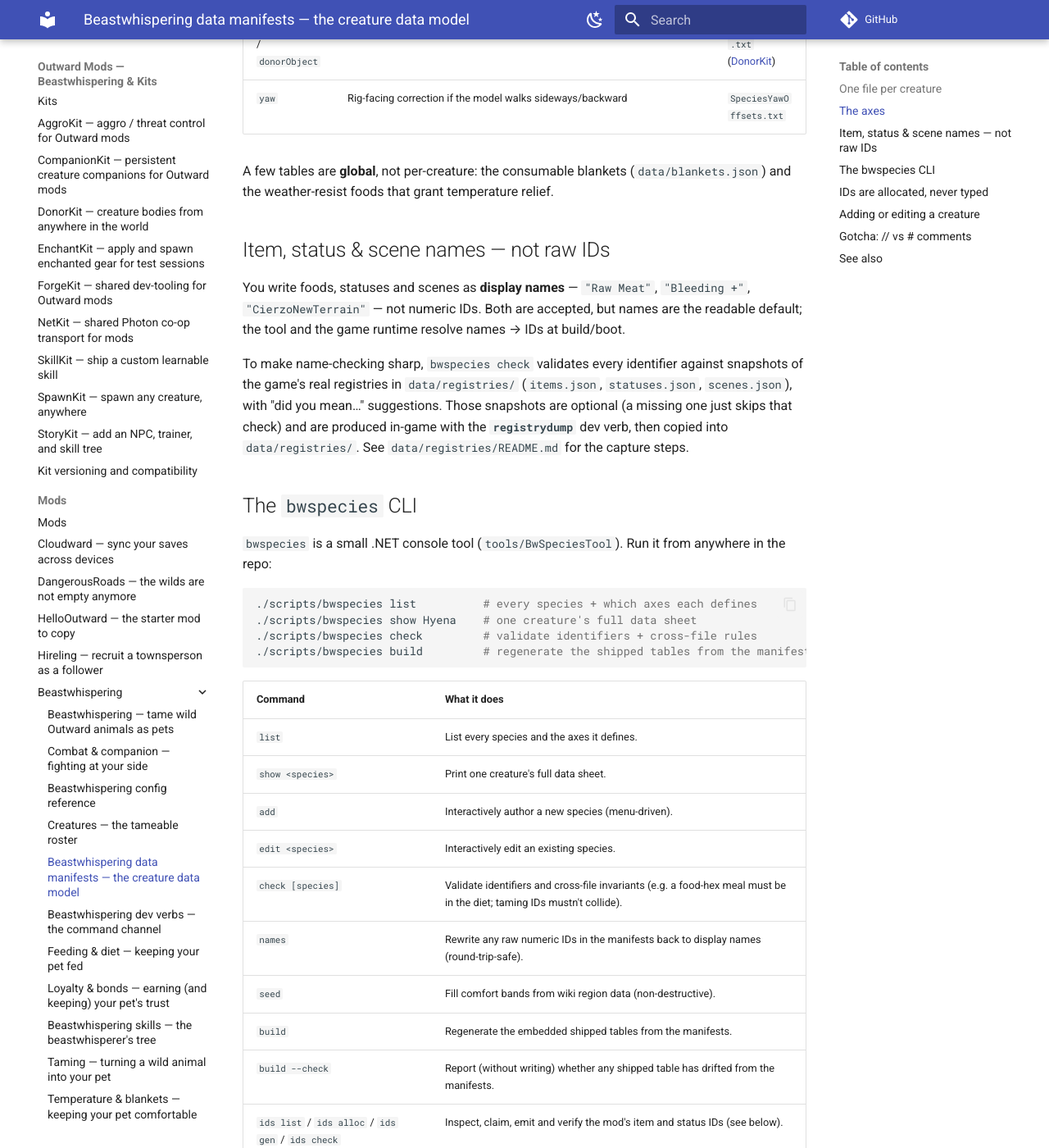
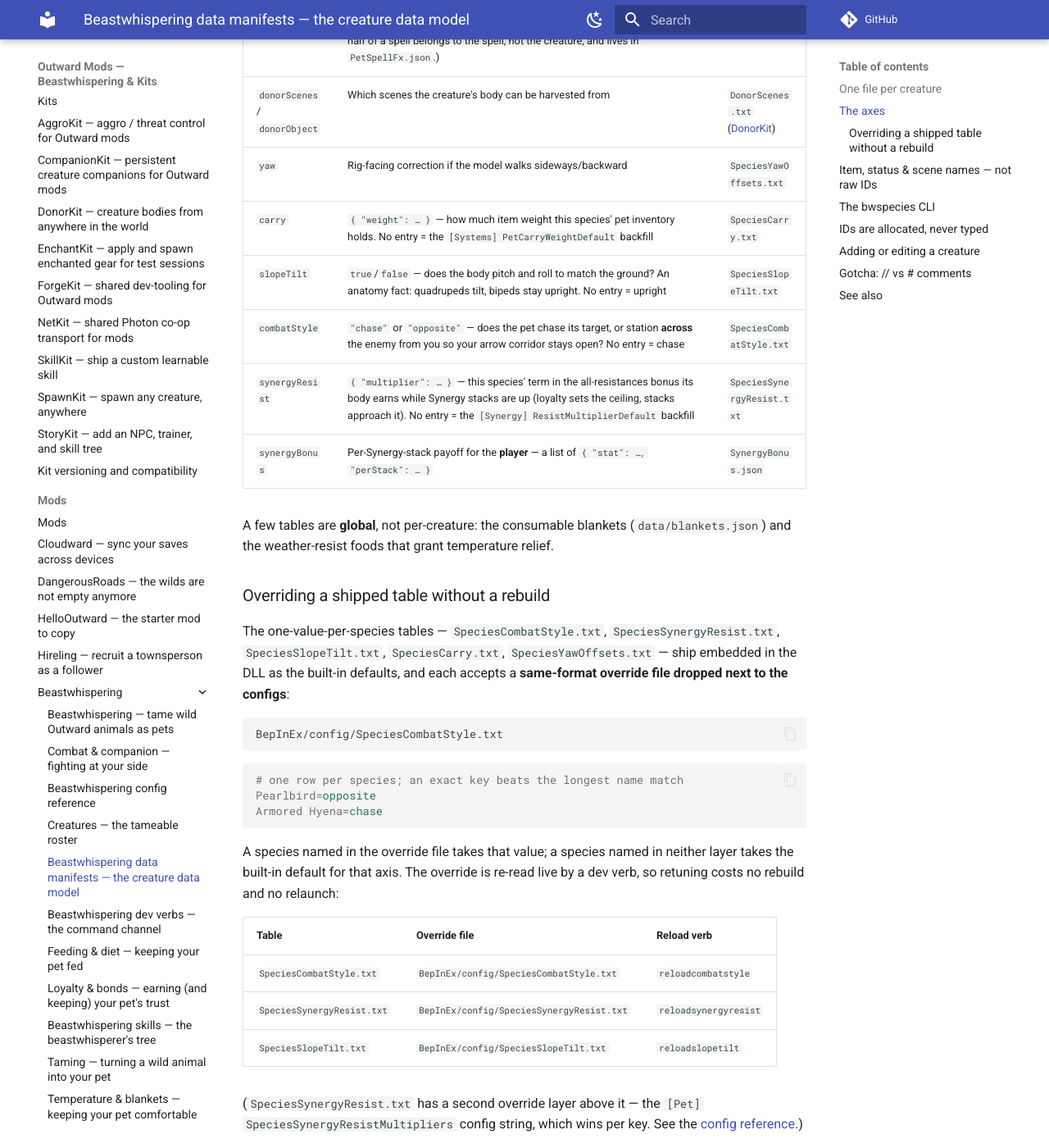
Before and after one commit to cobalt-craft/outward-mods-wiki, an MkDocs documentation site: the page built from docs/mods/beastwhispering/data-manifests.md, in a window 1280 px wide and 1400 px high, scrolled down 2171 px. Shown: the whole window at 82% size. Built offline with MkDocs 1.6.1 and Material for MkDocs 9.7.7, drawn with Linux system fonts in a browser that asks for light colours; comment, search, counter and statistics services are not loaded; some of the changed text lies outside the part shown.

Commit message:
Sync wiki from source @ fa4a26d

````diff
--- a/docs/mods/beastwhispering/data-manifests.md
+++ b/docs/mods/beastwhispering/data-manifests.md
@@ -34,7 +34,7 @@ Free-text `notes` may sit alongside; they are documentation only and are never c
 | `tamingFood` | The chow + recipe scroll you cook to tame it, and the recipe's ingredients | `TamingFoods.json` |
 | `comfort` | Temperature comfort band (`min`/`max` steps) | `SpeciesComfort.txt` |
 | `buffs` | Passive player buffs the bond grants (stat + percent per loyalty level) | `SpeciesBuffs.txt` |
-| `signatureAttack` | The Hunt as One special: trigger, windup, status, damage mult, cooldown, build-up, `Kind` (Melee / Ranged / Brace), and an optional `taunt` (its minimum and maximum aggro-pin seconds, lerped over loyalty) | `SpeciesSpecialAttacks.txt` |
+| `signatureAttack` | The Hunt as One special: trigger, windup, status, damage mult, cooldown, build-up, `Kind` (Melee / Ranged / Brace), and an optional `taunt` — `minSeconds`/`maxSeconds` (the aggro-pin window, lerped over loyalty) plus `chancePercent`/`chancePerStack` for a pin earned through Hunt-as-One **Synergy** (the roll at one stack, and how much each further stack adds). Both chances absent = the pin is stance-earned only; the whole window absent = no taunt at all | `SpeciesSpecialAttacks.txt` |
 | `forTheKill` | The For the Kill execute debuff, plus an optional `killBuff` | `ForTheKill.json` |
 | `foodHexes` | Which fed foods add which hex build-up on Hunt as One | `FoodHexes.json` |
 | `gifts` | The Gift skill's drop table (default drop + loyalty-lerped drops + nothing-chance) | `PetGifts.json` |
@@ -47,9 +47,44 @@ Free-text `notes` may sit alongside; they are documentation only and are never c
 | `flourish` | The animation the creature plays when a spell you cast reaches it. Either a plain trigger string (`"Flourish"`) or `{ "default": …, "perSpell": { "ward": … } }` for a creature whose animation differs by spell. **Empty by default — a creature with no entry animates nothing**, which is the correct starting state: trigger names are per-creature facts that can only be read off a live body with the `animdump` dev command, never guessed. (The *visual* half of a spell belongs to the spell, not the creature, and lives in `PetSpellFx.json`.) | `SpeciesFlourish.txt` |
 | `donorScenes` / `donorObject` | Which scenes the creature's body can be harvested from | `DonorScenes.txt` ([DonorKit](../../kits/donorkit.md)) |
 | `yaw` | Rig-facing correction if the model walks sideways/backward | `SpeciesYawOffsets.txt` |
+| `carry` | `{ "weight": … }` — how much item weight this species' pet inventory holds. No entry = the `[Systems] PetCarryWeightDefault` backfill | `SpeciesCarry.txt` |
+| `slopeTilt` | `true`/`false` — does the body pitch and roll to match the ground? An anatomy fact: quadrupeds tilt, bipeds stay upright. No entry = upright | `SpeciesSlopeTilt.txt` |
+| `combatStyle` | `"chase"` or `"opposite"` — does the pet chase its target, or station **across** the enemy from you so your arrow corridor stays open? No entry = chase | `SpeciesCombatStyle.txt` |
+| `synergyResist` | `{ "multiplier": … }` — this species' term in the all-resistances bonus its body earns while Synergy stacks are up (loyalty sets the ceiling, stacks approach it). No entry = the `[Synergy] ResistMultiplierDefault` backfill | `SpeciesSynergyResist.txt` |
+| `synergyBonus` | Per-Synergy-stack payoff for the **player** — a list of `{ "stat": …, "perStack": … }` | `SynergyBonus.json` |
 
 A few tables are **global**, not per-creature: the consumable blankets (`data/blankets.json`) and the
 weather-resist foods that grant temperature relief.
+
+### Overriding a shipped table without a rebuild
+
+The one-value-per-species tables — `SpeciesCombatStyle.txt`, `SpeciesSynergyResist.txt`,
+`SpeciesSlopeTilt.txt`, `SpeciesCarry.txt`, `SpeciesYawOffsets.txt` — ship embedded in the DLL as the
+built-in defaults, and each accepts a **same-format override file dropped next to the configs**:
+
+```
+BepInEx/config/SpeciesCombatStyle.txt
+```
+
+```ini
+# one row per species; an exact key beats the longest name match
+Pearlbird=opposite
+Armored Hyena=chase
+```
+
+A species named in the override file takes that value; a species named in neither layer takes the
+built-in default for that axis. The override is re-read live by a dev verb, so retuning costs no
+rebuild and no relaunch:
+
+| Table | Override file | Reload verb |
+|---|---|---|
+| `SpeciesCombatStyle.txt` | `BepInEx/config/SpeciesCombatStyle.txt` | `reloadcombatstyle` |
+| `SpeciesSynergyResist.txt` | `BepInEx/config/SpeciesSynergyResist.txt` | `reloadsynergyresist` |
+| `SpeciesSlopeTilt.txt` | `BepInEx/config/SpeciesSlopeTilt.txt` | `reloadslopetilt` |
+
+(`SpeciesSynergyResist.txt` has a second override layer above it — the `[Pet]
+SpeciesSynergyResistMultipliers` config string, which wins per key. See the
+[config reference](./config-reference.md).)
 
 ## Item, status & scene names — not raw IDs
 
````
Also changed, not shown: docs/mods/beastwhispering/config-reference.md (+2 -0 lines).
